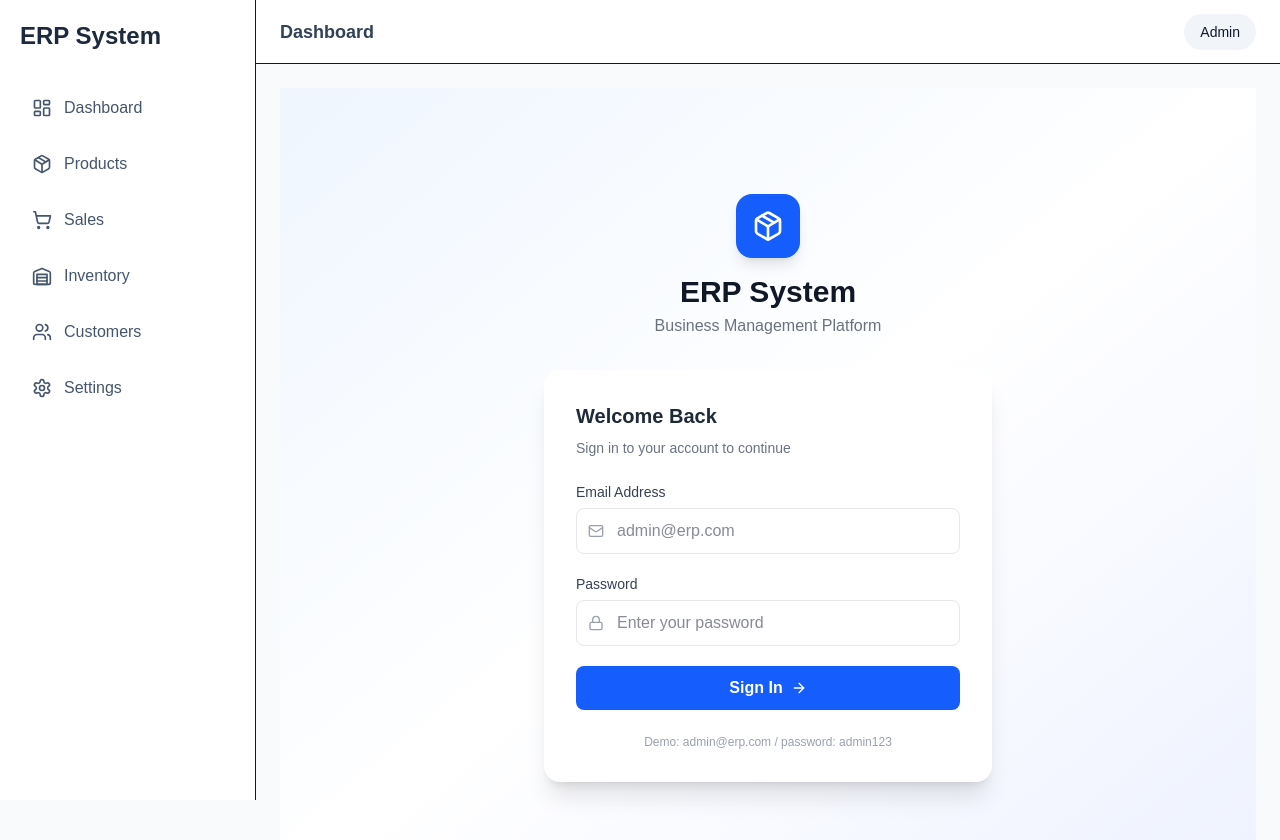
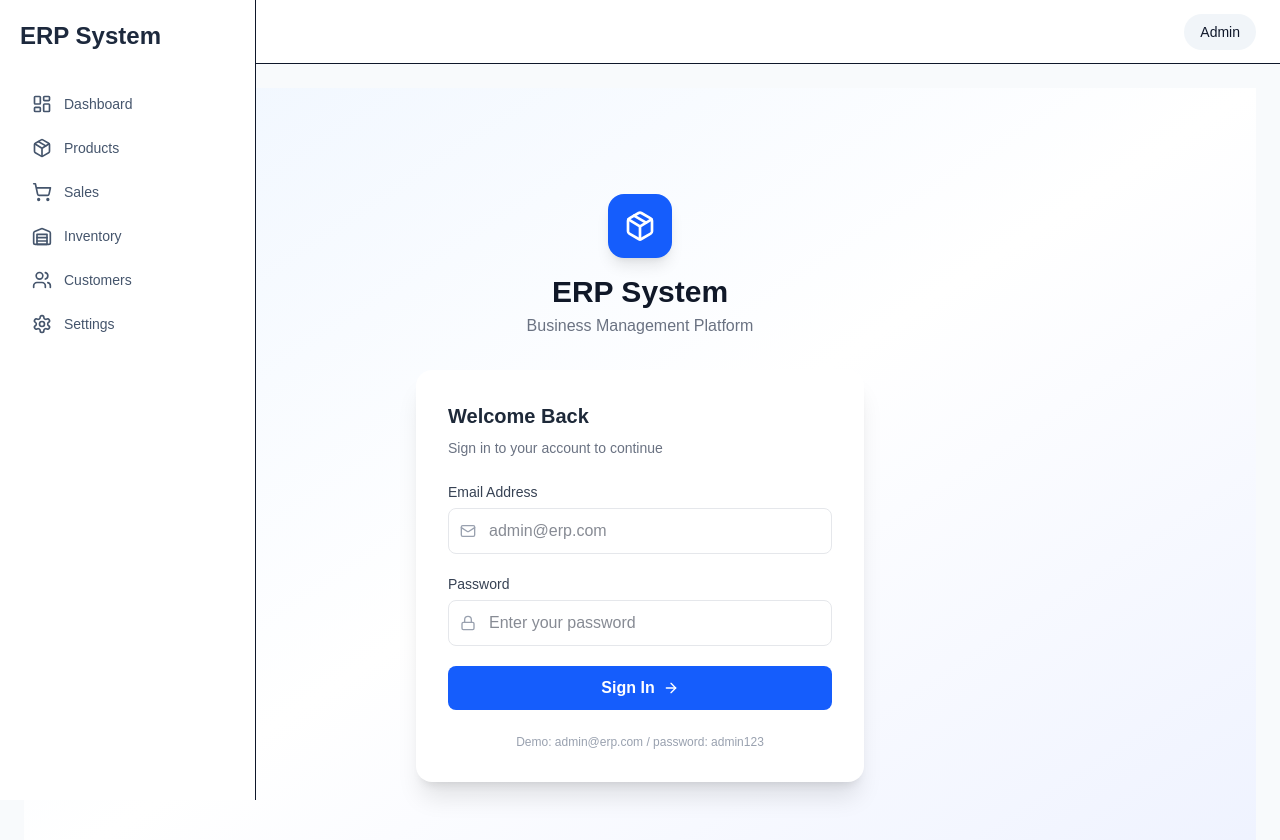
Before and after one commit to akashbaaniapp-code/erp-system, a Next.js app: page /login in a window 1280 px wide. Shown: the top 840 px of the page. Built offline with nearby package versions, Linux system fonts and the light colour scheme.

Commit message:
Refactor Sidebar component for improved layout

```diff
--- a/components/layout/sidebar.tsx
+++ b/components/layout/sidebar.tsx
@@ -1,3 +1,7 @@
+'use client'
+
+import Link from 'next/link'
+import { usePathname } from 'next/navigation'
 import {
   LayoutDashboard,
   Package,
@@ -5,57 +9,71 @@ import {
   Warehouse,
   Users,
   Settings,
-} from "lucide-react";
+} from "lucide-react"
 
 const menuItems = [
   {
     name: "Dashboard",
     icon: LayoutDashboard,
+    href: "/dashboard",
   },
   {
     name: "Products",
     icon: Package,
+    href: "/products",
   },
   {
     name: "Sales",
     icon: ShoppingCart,
+    href: "/sales",
   },
   {
     name: "Inventory",
     icon: Warehouse,
+    href: "/inventory",
   },
   {
     name: "Customers",
     icon: Users,
+    href: "/customers",
   },
   {
     name: "Settings",
     icon: Settings,
+    href: "/settings",
   },
-];
+]
 
 export default function Sidebar() {
+  const pathname = usePathname()
+
   return (
-    <aside className="h-screen w-64 border-r bg-white p-5">
+    <aside className="h-screen w-64 border-r bg-white p-5 fixed left-0 top-0 overflow-y-auto">
       <h1 className="mb-8 text-2xl font-bold text-slate-800">
         ERP System
       </h1>
 
-      <nav className="space-y-2">
+      <nav className="space-y-1">
         {menuItems.map((item) => {
-          const Icon = item.icon;
+          const Icon = item.icon
+          const isActive = pathname === item.href || pathname?.startsWith(item.href + '/')
 
           return (
-            <div
+            <Link
               key={item.name}
-              className="flex cursor-pointer items-center gap-3 rounded-lg p-3 text-slate-600 hover:bg-slate-100"
+              href={item.href}
+              className={`flex items-center gap-3 rounded-lg px-3 py-2.5 text-sm transition ${
+                isActive
+                  ? 'bg-blue-50 text-blue-600 font-medium'
+                  : 'text-slate-600 hover:bg-slate-100'
+              }`}
             >
               <Icon size={20} />
               <span>{item.name}</span>
-            </div>
-          );
+            </Link>
+          )
         })}
       </nav>
     </aside>
-  );
+  )
 }
```
